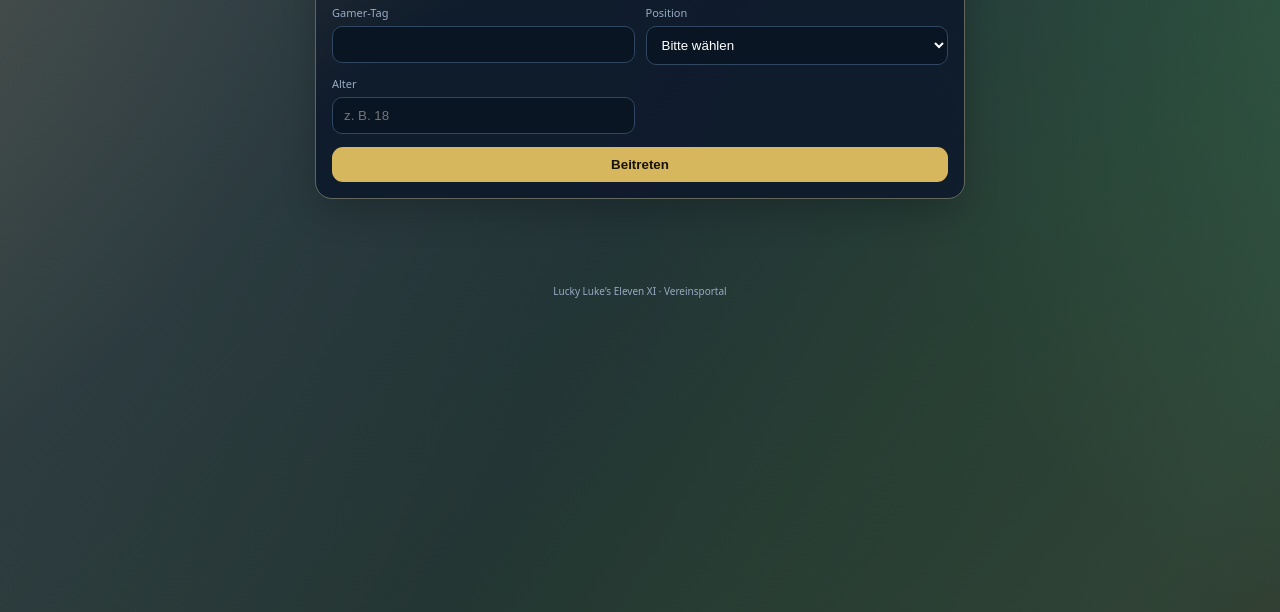
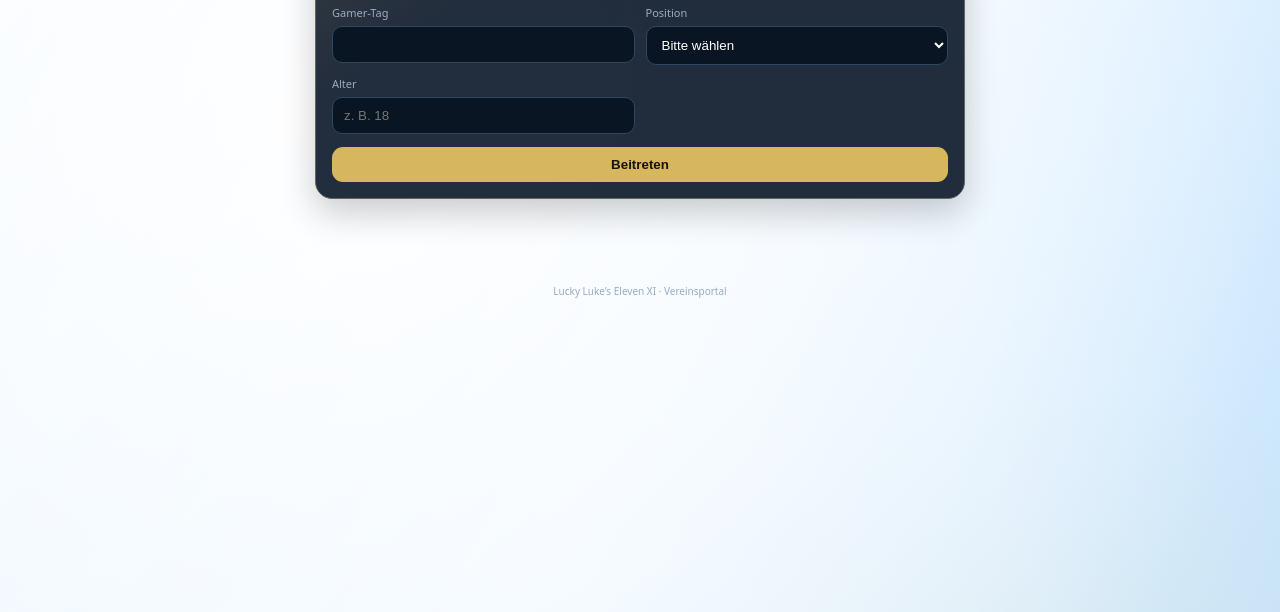
Before and after one commit to felixkubiack/lucky-lukes-eleven-xi, a website: page index.html in a window 1280 px wide. Shown: the part 188-800 px from the top of the page. Drawn offline with Linux system fonts and the light colour scheme; no server answers.

Commit message:
Refactor background styles and remove animations
Updated background gradients and removed animation keyframes.

```diff
--- a/style.css
+++ b/style.css
@@ -131,46 +131,40 @@ body{
     linear-gradient(
       115deg,
       transparent 0%,
-      rgba(215,183,93,.10) 25%,
+      rgba(255,255,255,.55) 25%,
       transparent 45%,
-      rgba(80,199,139,.10) 65%,
+      rgba(140,205,255,.28) 65%,
       transparent 85%
     ),
-    radial-gradient(circle at 15% 20%,rgba(215,183,93,.25),transparent 35%),
-    radial-gradient(circle at 85% 30%,rgba(80,199,139,.20),transparent 38%),
-    linear-gradient(135deg,#10233a,#1d3047,#25372f,#382d25);
+    radial-gradient(
+      circle at 15% 20%,
+      rgba(255,255,255,.95),
+      transparent 42%
+    ),
+    radial-gradient(
+      circle at 85% 30%,
+      rgba(125,195,255,.35),
+      transparent 45%
+    ),
+    radial-gradient(
+      circle at 50% 90%,
+      rgba(215,183,93,.16),
+      transparent 42%
+    ),
+    linear-gradient(
+      135deg,
+      #f8fcff,
+      #dcefff,
+      #c7e4fa,
+      #eef8ff
+    );
 
   background-size:
     250% 100%,
+    180% 180%,
     180% 180%,
     180% 180%,
     200% 200%;
 
   animation:llxiClubMove 16s ease-in-out infinite;
 }
-
-@keyframes llxiClubMove{
-  0%{
-    background-position:
-      -100% 0,
-      0% 20%,
-      100% 20%,
-      0% 50%;
-  }
-
-  50%{
-    background-position:
-      100% 0,
-      100% 70%,
-      0% 70%,
-      100% 50%;
-  }
-
-  100%{
-    background-position:
-      -100% 0,
-      0% 20%,
-      100% 20%,
-      0% 50%;
-  }
-}
```
